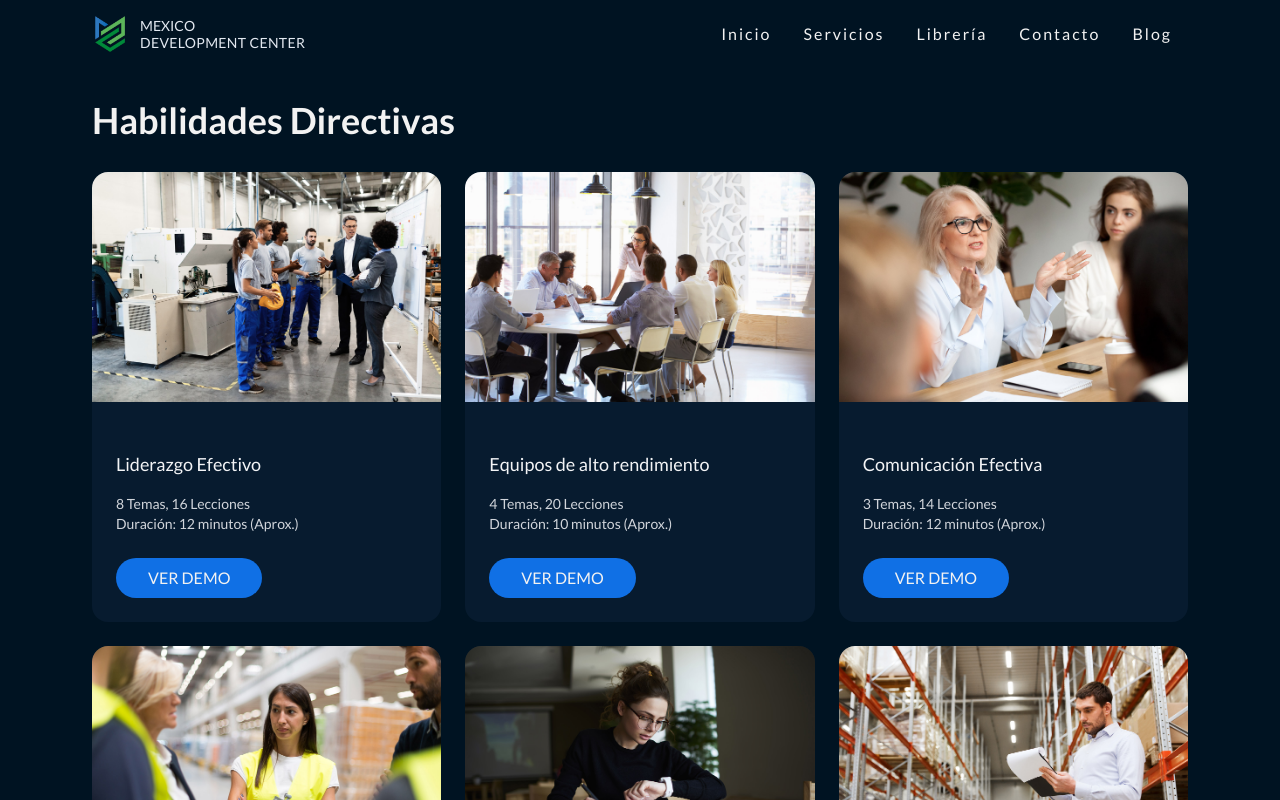
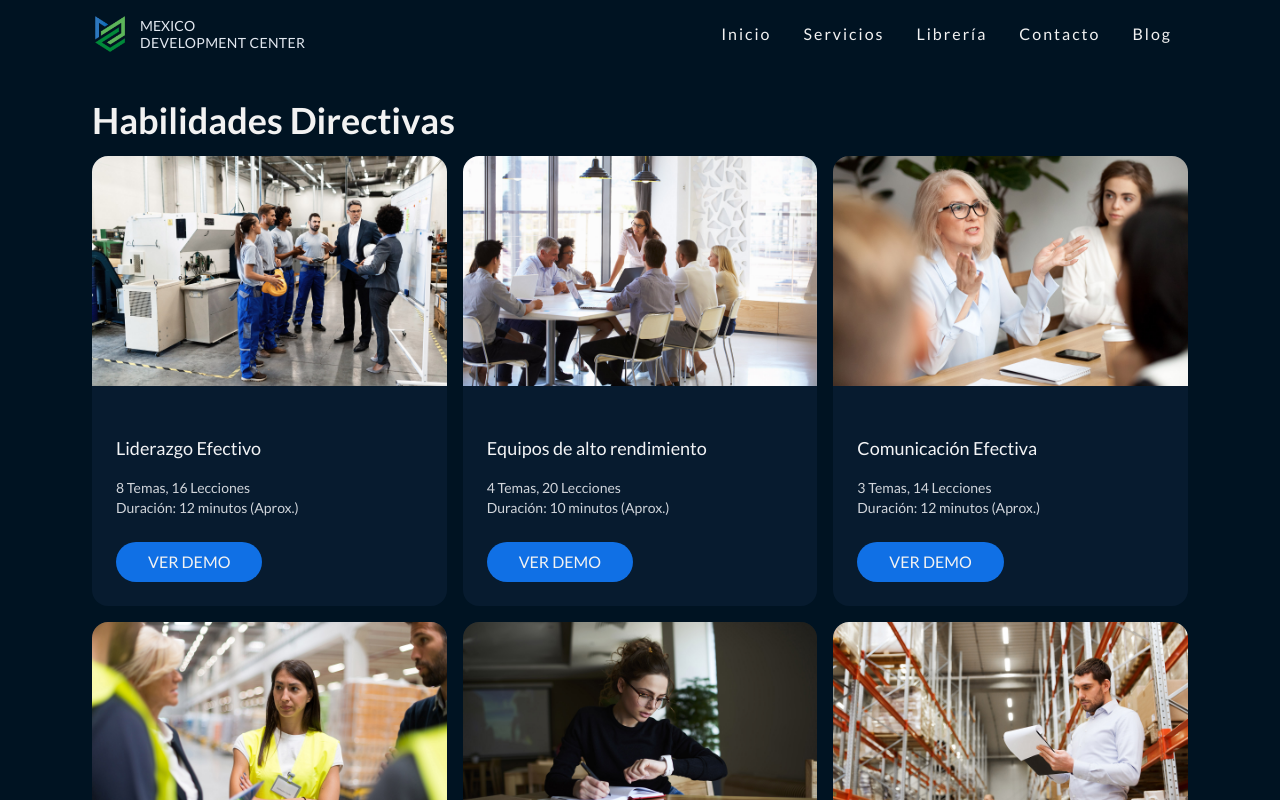
Before and after one commit to GeraAlcantara/mdc-webapp, a Next.js app: page /rutas-de-aprendizaje in a window 1280 px wide. Shown: the top 800 px of the page. Built offline with nearby package versions, Linux system fonts and the light colour scheme.

Commit message:
cambio de grid rutas de aprendizaje

```diff
--- a/pages/rutas-de-aprendizaje/index.tsx
+++ b/pages/rutas-de-aprendizaje/index.tsx
@@ -28,15 +28,9 @@ function RutasAprendizaje({ data }: RutasAprendizajeProps) {
               .replace(' ', '')
               .toLowerCase()}
           >
-            <h2 className="text-4xl font-bold text-brandWhite">{subcategoriesnames[index]}</h2>
-            <div
-              className={`mt-8 grid grid-cols-1 md:grid-cols-2 lg:grid-cols-3 2xl:grid-cols-4 justify-items-start gap-6 `}
-            >
+            <h2 className="text-4xl mb-4 font-bold text-brandWhite">{subcategoriesnames[index]}</h2>
+            <div className="grid  md:grid-cols-2 xl:grid-cols-3 2xl:grid-cols-3 gap-4 w-full">
               {courses.map((course, index) => (
-                <div
-                  key={index + course.identifier.courseNumber + course.identifier.prefix}
-                  className="w-full"
-                >
                 <CardsCourse
                   key={index + course.subcategory.skuPrefix}
                   coursename={course.title}
@@ -53,7 +47,6 @@ function RutasAprendizaje({ data }: RutasAprendizajeProps) {
                   thumbnailAlt={course.thumbnail.alt}
                   //get the amount of lessons in the al the modules
                 />
-                </div>
               ))}
             </div>
           </div>
```
Lines whose indentation alone changed are shown as unchanged.
